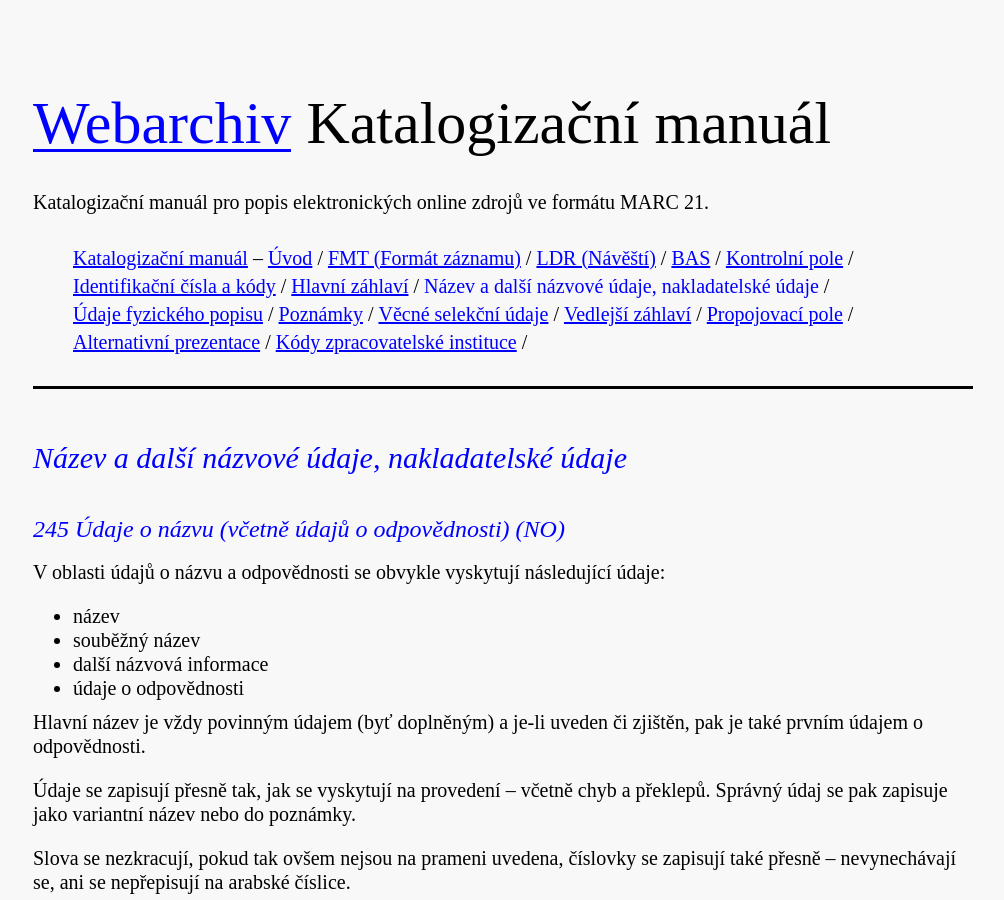
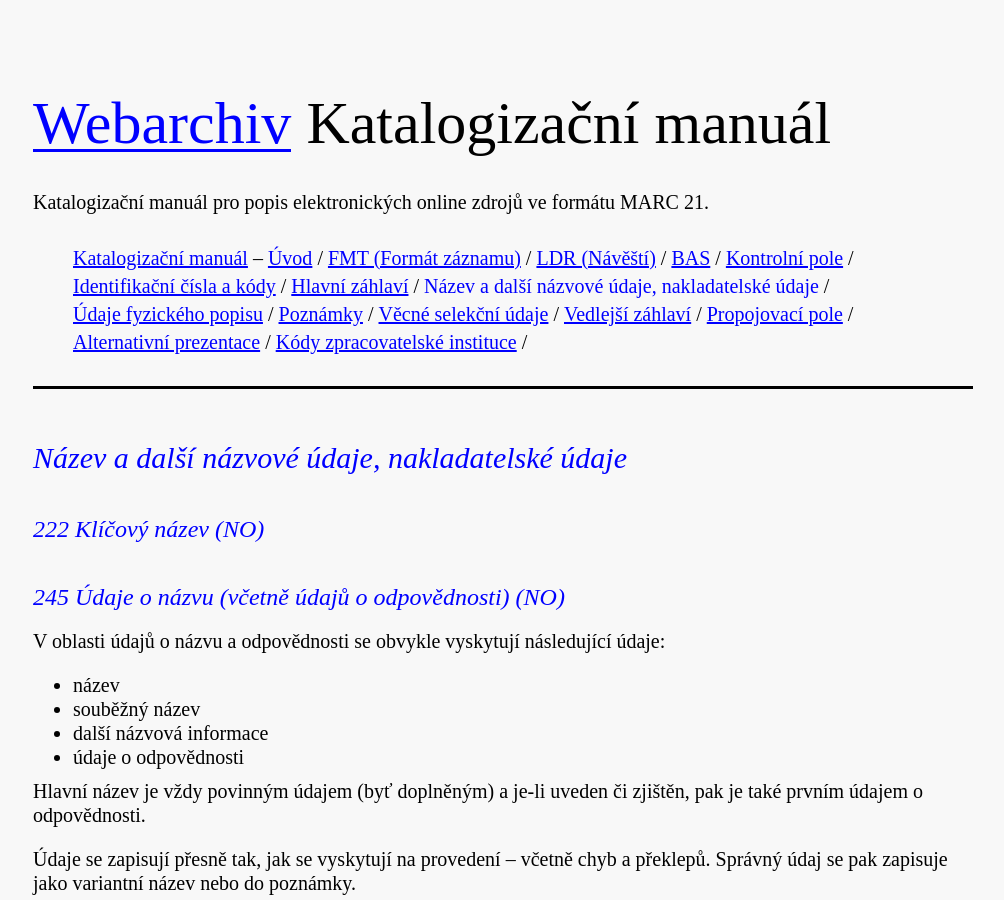
Before and after one commit to WebarchivCZ/katalogizacni-manual, a Jekyll site: the page built from _posts/2017-06-20-nazev.md, in a window 1280 px wide and 900 px high. Shown: the whole window, without its empty margins (137-1141 px from the left). Built offline with Jekyll 4.4.1, drawn with Linux system fonts in a browser that asks for light colours.

Commit message:
edit issn

```diff
--- a/_posts/2017-06-20-nazev.md
+++ b/_posts/2017-06-20-nazev.md
@@ -4,6 +4,8 @@
 ---
 
 ## Název a další názvové údaje, nakladatelské údaje
+
+### 222 Klíčový název (NO)
 
 ### 245 Údaje o názvu (včetně  údajů o odpovědnosti) (NO)
 
```
